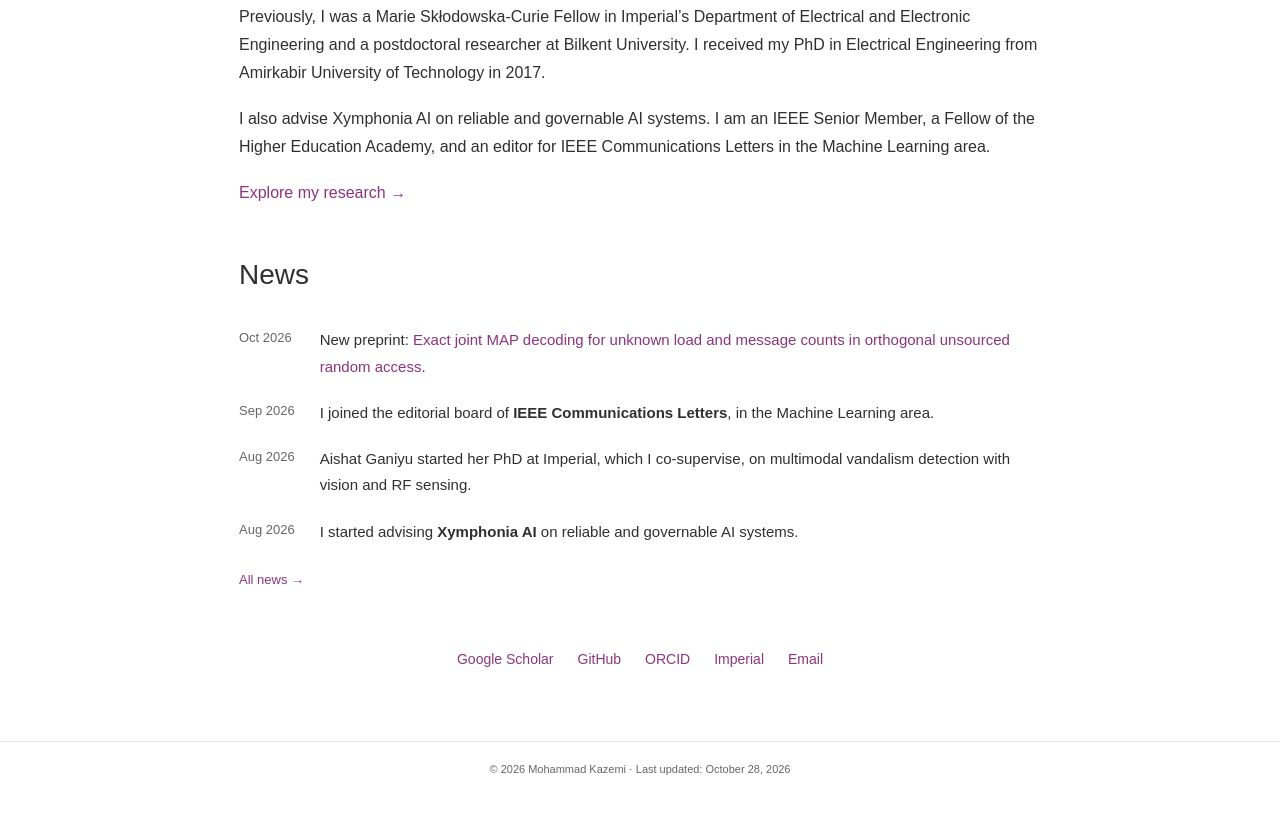
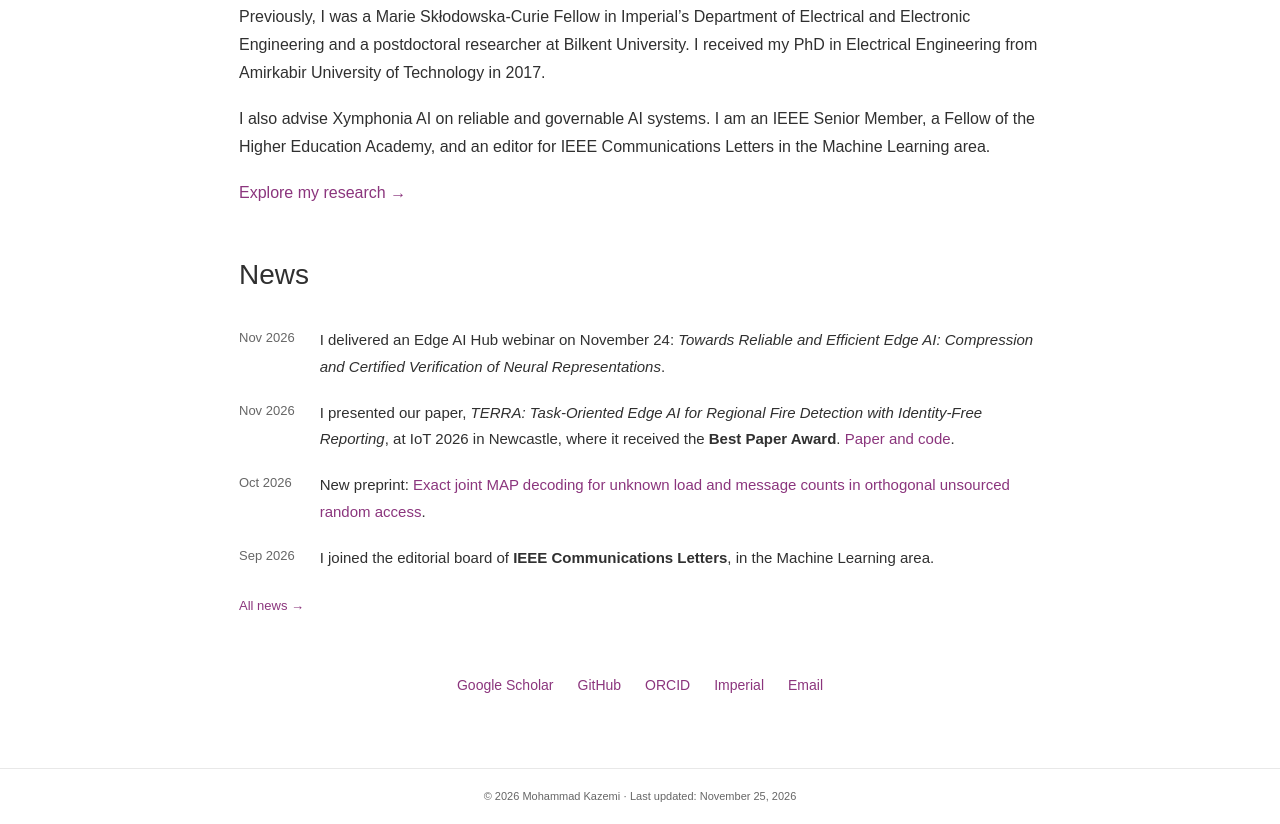
Before and after one commit to kazemi-mohammad/kazemi-mohammad.github.io, a plain HTML site: page index.html in a window 1280 px wide. Shown: the part 552-1376 px from the top of the page. Before the commit the page ends 1350 px from the top, so only its background shows below. Drawn offline with Linux system fonts and the light colour scheme.

Commit message:
Add TERRA Best Paper Award and Edge AI Hub webinar news

```diff
--- a/index.html
+++ b/index.html
@@ -98,10 +98,10 @@ footer{border-top:1px solid var(--line);padding:18px 24px;text-align:center;font
 
   <h2>News</h2>
   <table class="news"><tbody>
+    <tr><th scope="row">Nov 2026</th><td>I delivered an Edge AI Hub webinar on November 24: <em>Towards Reliable and Efficient Edge AI: Compression and Certified Verification of Neural Representations</em>.</td></tr>
+    <tr><th scope="row">Nov 2026</th><td>I presented our paper, <em>TERRA: Task-Oriented Edge AI for Regional Fire Detection with Identity-Free Reporting</em>, at IoT 2026 in Newcastle, where it received the <strong>Best Paper Award</strong>. <a href="https://github.com/kazemi-mohammad/TERRA">Paper and code</a>.</td></tr>
     <tr><th scope="row">Oct 2026</th><td>New preprint: <a href="https://arxiv.org/abs/2610.20389">Exact joint MAP decoding for unknown load and message counts in orthogonal unsourced random access</a>.</td></tr>
     <tr><th scope="row">Sep 2026</th><td>I joined the editorial board of <strong>IEEE Communications Letters</strong>, in the Machine Learning area.</td></tr>
-    <tr><th scope="row">Aug 2026</th><td>Aishat Ganiyu started her PhD at Imperial, which I co-supervise, on multimodal vandalism detection with vision and RF sensing.</td></tr>
-    <tr><th scope="row">Aug 2026</th><td>I started advising <strong>Xymphonia AI</strong> on reliable and governable AI systems.</td></tr>
   </tbody></table>
   <a class="more" href="news.html">All news →</a>
 
@@ -113,7 +113,7 @@ footer{border-top:1px solid var(--line);padding:18px 24px;text-align:center;font
     <a href="mailto:mohammad.kazemi@imperial.ac.uk">Email</a>
   </div>
 </section></main>
-<footer>© 2026 Mohammad Kazemi · Last updated: October 28, 2026</footer>
+<footer>© 2026 Mohammad Kazemi · Last updated: November 25, 2026</footer>
 
 <script>
 /* Theme toggle (initial theme is set in <head>). */
```
Also changed, not shown: news.html (+3 -1 lines).
